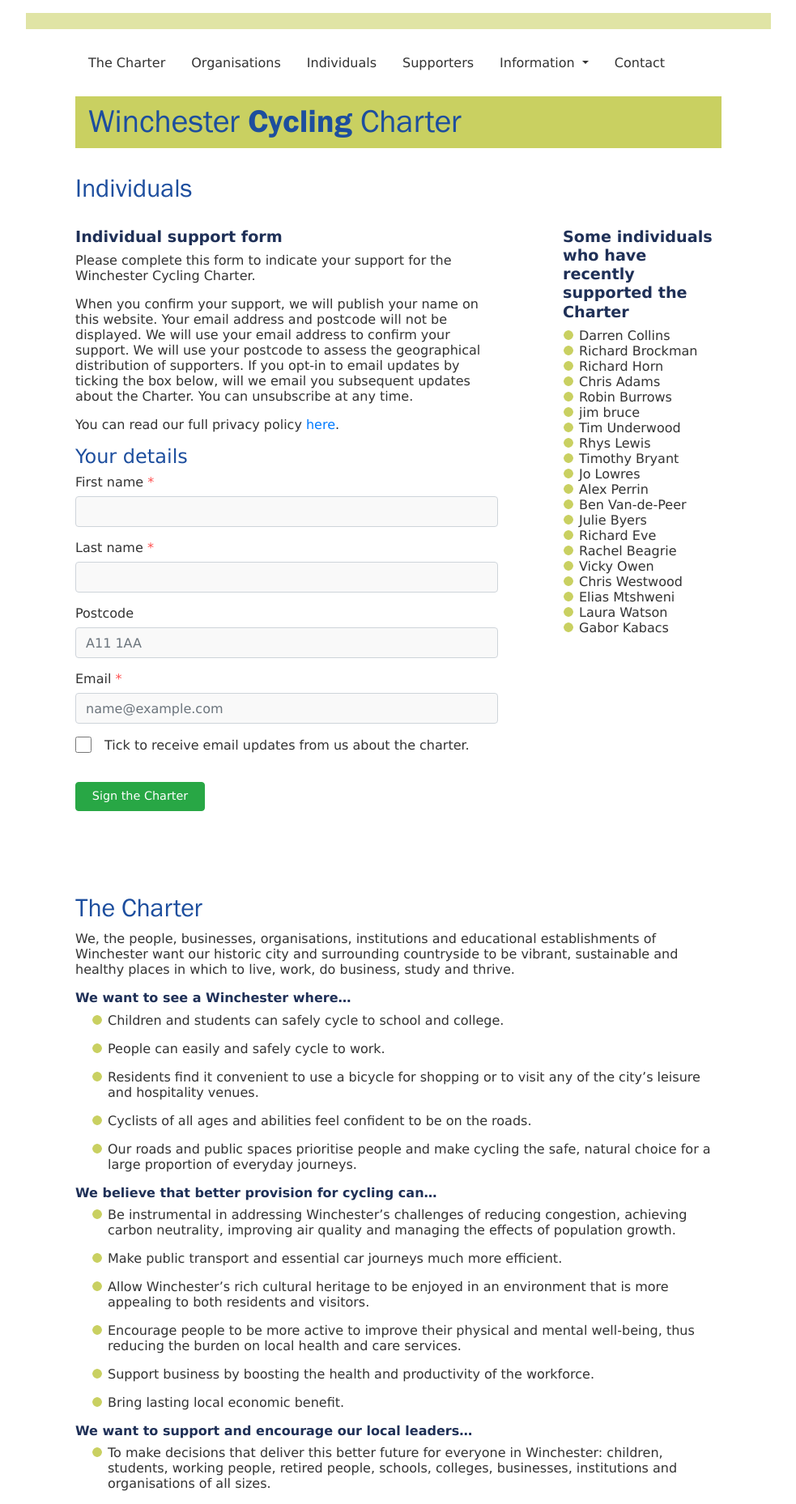
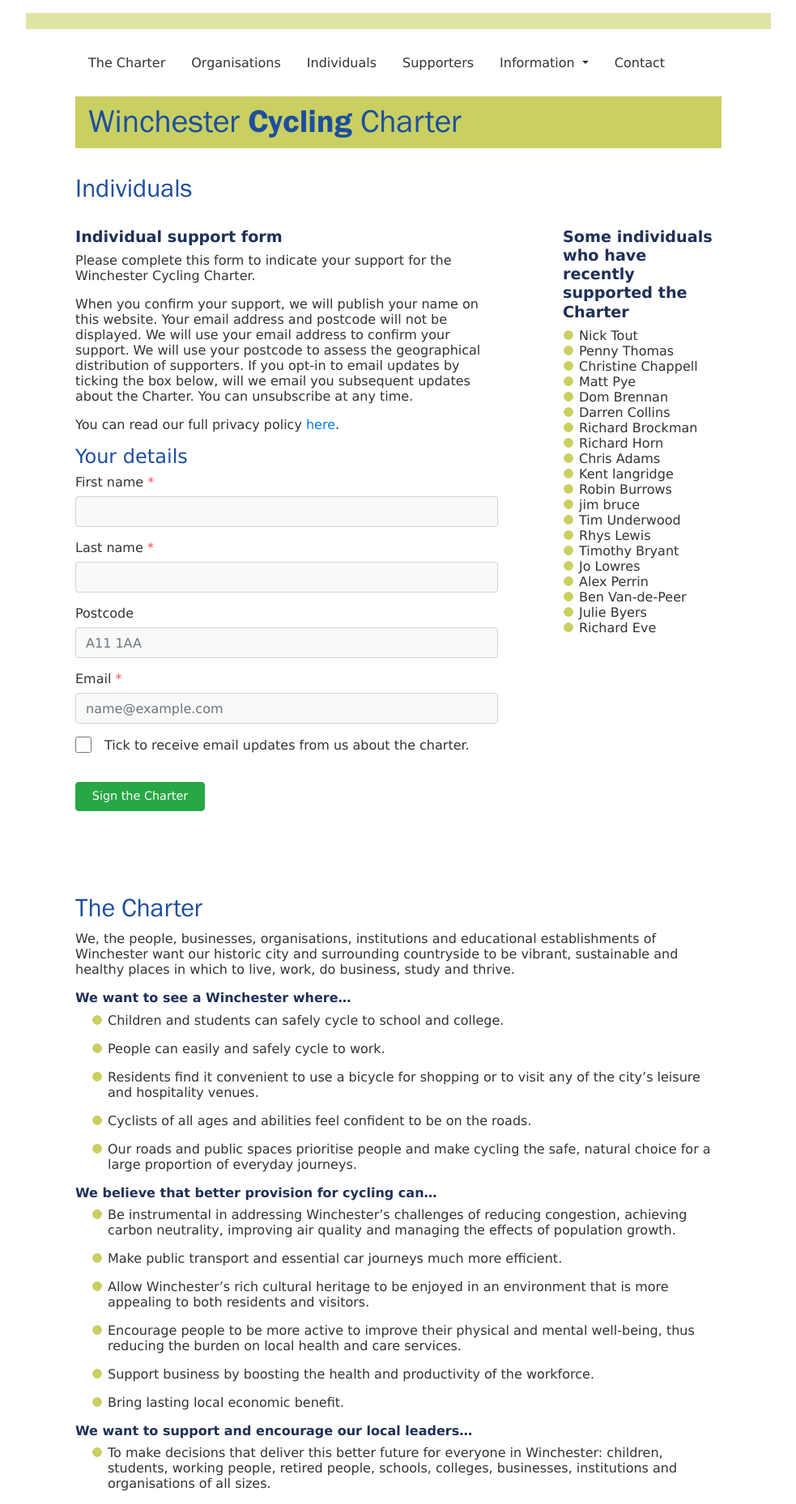
Before and after one commit to winchestercyclingcharter/winchestercyclingcharter.github.io, a Jekyll site: the page built from ind-page.md, in a window 1280 px wide. Shown: the whole page at 81% size, without its empty margins (148-1131 px from the left). Built offline with Jekyll 4.4.1, drawn with Linux system fonts in a browser that asks for light colours; nearby versions of some CDN libraries.

Commit message:
Update people.yml

```diff
--- a/_data/people.yml
+++ b/_data/people.yml
@@ -147,3 +147,9 @@ people:
 - { lastname: Brockman, firstname: Richard, dt: 20210222-162544-521263 }
 - { lastname: Collins, firstname: Darren, dt: 20210222-162738-423649 }
 - { lastname: Horn, firstname: Richard, dt: 20210222-161901-240831 }
+- { lastname: Brennan, firstname: Dom, dt: 20210222-165656-289535 }
+- { lastname: langridge, firstname: Kent, dt: 20210222-160844-891875 }
+- { lastname: Pye, firstname: Matt, dt: 20210222-171819-810897 }
+- { lastname: Chappell, firstname: Christine, dt: 20210222-172205-331230 }
+- { lastname: Thomas, firstname: Penny, dt: 20210222-172622-720410 }
+- { lastname: Tout, firstname: Nick, dt: 20210222-173353-467428 }
```
